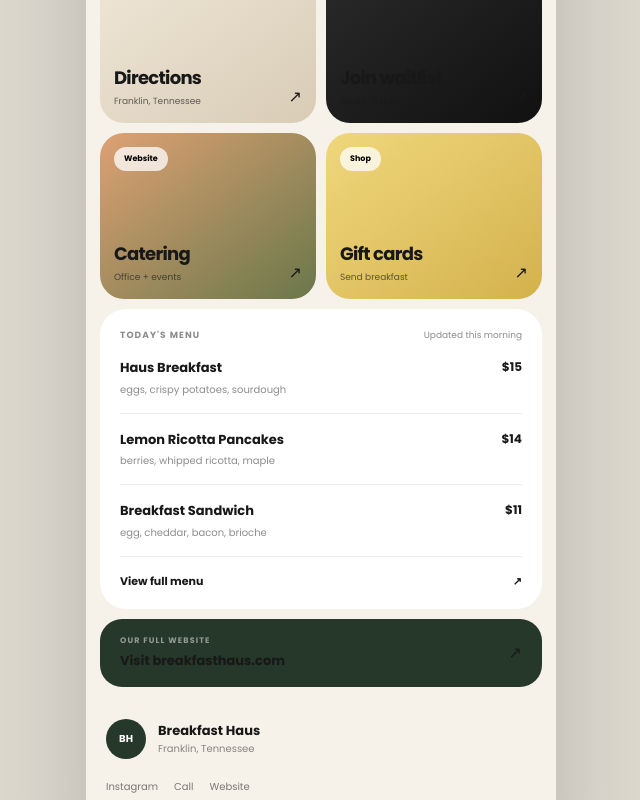
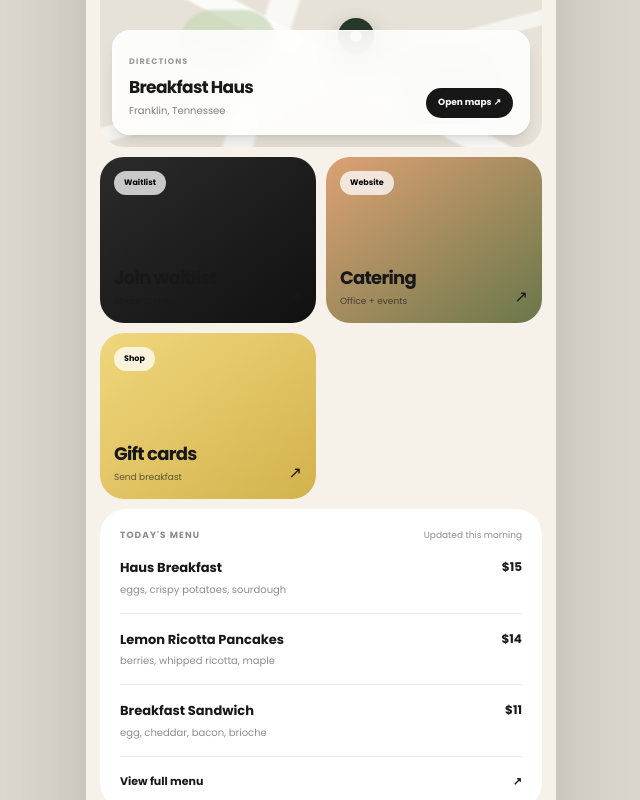
Before and after one commit to emmawest302-sketch/openstatus-web, a Next.js app: page /breakfast-haus in a window 1280 px wide. Shown: the part 900-1700 px from the top of the page, without its empty margins (319-959 px from the left). Built offline with nearby package versions, Linux system fonts and the light colour scheme.

Commit message:
Turn Directions into a visual map block

```diff
--- a/src/app/breakfast-haus/page.tsx
+++ b/src/app/breakfast-haus/page.tsx
@@ -3,14 +3,28 @@ import Link from 'next/link';
 const cards = [
   { title: 'Order now', sub: 'Pickup available', badge: 'Square', style: 'from-[#D5A56F] to-[#714A34] text-white' },
   { title: 'View menu', sub: 'Breakfast + lunch', badge: 'Menu', style: 'from-[#E9D39A] to-[#718052] text-[#182015]' },
-  { title: 'Directions', sub: 'Franklin, Tennessee', badge: 'Maps', style: 'from-[#F0E7D7] to-[#D8CCB6] text-[#1B1B1B]' },
   { title: 'Join waitlist', sub: 'About 15 min', badge: 'Waitlist', style: 'from-[#2B2B2B] to-[#111111] text-white' },
   { title: 'Catering', sub: 'Office + events', badge: 'Website', style: 'from-[#DDA174] to-[#6A774A] text-white' },
   { title: 'Gift cards', sub: 'Send breakfast', badge: 'Shop', style: 'from-[#F0D77C] to-[#D3B24C] text-[#201D11]' },
 ];
 
-function Arrow() {
-  return <span aria-hidden="true">↗</span>;
+function Arrow() { return <span aria-hidden="true">↗</span>; }
+
+function MapBlock() {
+  return (
+    <a href="https://www.google.com/maps/search/?api=1&query=Franklin%2C%20Tennessee" target="_blank" rel="noreferrer" className="relative col-span-2 min-h-[190px] overflow-hidden rounded-[24px] bg-[#E7E2D7] text-[#1A1A18]">
+      <div className="absolute inset-0 opacity-90" style={{ backgroundImage: 'linear-gradient(28deg, transparent 45%, rgba(255,255,255,.95) 46%, rgba(255,255,255,.95) 51%, transparent 52%), linear-gradient(108deg, transparent 36%, rgba(255,255,255,.82) 37%, rgba(255,255,255,.82) 42%, transparent 43%), linear-gradient(165deg, transparent 55%, rgba(255,255,255,.7) 56%, rgba(255,255,255,.7) 60%, transparent 61%)' }} />
+      <div className="absolute left-[18%] top-[28%] h-16 w-24 rounded-full bg-[#CAD9B8]/75 blur-[1px]" />
+      <div className="absolute bottom-[12%] right-[9%] h-20 w-28 rounded-full bg-[#C8D8B4]/65" />
+      <div className="absolute left-[58%] top-[42%] h-9 w-9 -translate-x-1/2 -translate-y-1/2 rounded-full bg-[#263829] shadow-[0_8px_22px_rgba(0,0,0,.25)]">
+        <span className="absolute left-1/2 top-1/2 h-3 w-3 -translate-x-1/2 -translate-y-1/2 rounded-full bg-white" />
+      </div>
+      <div className="absolute inset-x-3 bottom-3 flex items-end justify-between rounded-[18px] border border-white/70 bg-white/88 p-4 shadow-lg backdrop-blur-xl">
+        <div><span className="text-[8px] font-bold uppercase tracking-[0.14em] text-black/40">Directions</span><strong className="mt-1 block text-[17px] tracking-[-0.04em]">Breakfast Haus</strong><span className="mt-0.5 block text-[10px] text-black/50">Franklin, Tennessee</span></div>
+        <span className="rounded-full bg-[#171717] px-3 py-2 text-[9px] font-bold text-white">Open maps ↗</span>
+      </div>
+    </a>
+  );
 }
 
 export default function BreakfastHausPage() {
@@ -20,77 +34,26 @@ export default function BreakfastHausPage() {
         <section className="relative flex h-[410px] flex-col justify-between overflow-hidden px-5 py-5 text-white">
           <div className="absolute inset-0 bg-[radial-gradient(circle_at_20%_25%,#efd5a1_0_9%,transparent_24%),radial-gradient(circle_at_65%_42%,#c57b4f_0_10%,transparent_28%),radial-gradient(circle_at_72%_70%,#6c7d51_0_12%,transparent_30%),linear-gradient(145deg,#6e412f,#d0a06e_38%,#31402f)]" />
           <div className="absolute inset-0 bg-gradient-to-b from-black/10 via-black/15 to-black/60" />
-
-          <div className="relative z-10 flex items-center justify-between">
-            <div className="grid h-12 w-12 place-items-center rounded-full bg-white/90 text-xs font-extrabold text-[#263829] shadow-lg">BH</div>
-            <button className="grid h-12 w-12 place-items-center rounded-full border border-white/30 bg-white/15 text-lg backdrop-blur-xl" aria-label="More options">•••</button>
-          </div>
-
-          <div className="relative z-10 pb-5">
-            <p className="text-[10px] font-bold tracking-[0.18em] text-white/70">BREAKFAST · BRUNCH · COFFEE</p>
-            <h1 className="mt-2 text-[44px] font-bold leading-[0.95] tracking-[-0.06em]">Breakfast Haus</h1>
-            <p className="mt-3 max-w-[330px] text-[14px] leading-6 text-white/80">Bright mornings, strong coffee, really good breakfast.</p>
-          </div>
+          <div className="relative z-10 flex items-center justify-between"><div className="grid h-12 w-12 place-items-center rounded-full bg-white/90 text-xs font-extrabold text-[#263829] shadow-lg">BH</div><button className="grid h-12 w-12 place-items-center rounded-full border border-white/30 bg-white/15 text-lg backdrop-blur-xl" aria-label="More options">•••</button></div>
+          <div className="relative z-10 pb-5"><p className="text-[10px] font-bold tracking-[0.18em] text-white/70">BREAKFAST · BRUNCH · COFFEE</p><h1 className="mt-2 text-[44px] font-bold leading-[0.95] tracking-[-0.06em]">Breakfast Haus</h1><p className="mt-3 max-w-[330px] text-[14px] leading-6 text-white/80">Bright mornings, strong coffee, really good breakfast.</p></div>
         </section>
 
         <section className="relative z-20 mx-3.5 -mt-7 rounded-[28px] border border-white/70 bg-white/85 p-5 shadow-[0_18px_50px_rgba(0,0,0,0.12)] backdrop-blur-2xl" aria-label="Live business status">
-          <div className="flex items-start justify-between gap-3">
-            <div>
-              <p className="flex items-center gap-2 text-[9px] font-bold tracking-[0.16em] text-[#3D7150]"><span className="h-2 w-2 rounded-full bg-[#55B979] shadow-[0_0_0_4px_rgba(85,185,121,0.13)]" /> LIVE STATUS</p>
-              <h2 className="mt-2 text-[31px] font-bold tracking-[-0.05em]">Open now</h2>
-              <p className="mt-1 text-[13px] text-black/55">Closes at 3:00 PM</p>
-            </div>
-            <span className="rounded-full border border-black/10 px-2.5 py-1.5 text-[8px] font-bold tracking-[0.12em]">LIVE</span>
-          </div>
-          <div className="mt-4 flex flex-wrap gap-2">
-            <span className="rounded-full bg-[#F1ECE3] px-3 py-2 text-[10px] font-medium">Breakfast served all day</span>
-            <span className="rounded-full bg-[#F1ECE3] px-3 py-2 text-[10px] font-medium">Pickup available</span>
-          </div>
+          <div className="flex items-start justify-between gap-3"><div><p className="flex items-center gap-2 text-[9px] font-bold tracking-[0.16em] text-[#3D7150]"><span className="h-2 w-2 rounded-full bg-[#55B979] shadow-[0_0_0_4px_rgba(85,185,121,0.13)]" /> LIVE STATUS</p><h2 className="mt-2 text-[31px] font-bold tracking-[-0.05em]">Open now</h2><p className="mt-1 text-[13px] text-black/55">Closes at 3:00 PM</p></div><span className="rounded-full border border-black/10 px-2.5 py-1.5 text-[8px] font-bold tracking-[0.12em]">LIVE</span></div>
+          <div className="mt-4 flex flex-wrap gap-2"><span className="rounded-full bg-[#F1ECE3] px-3 py-2 text-[10px] font-medium">Breakfast served all day</span><span className="rounded-full bg-[#F1ECE3] px-3 py-2 text-[10px] font-medium">Pickup available</span></div>
         </section>
 
-        <section className="grid grid-cols-2 gap-2 px-3.5 pt-3" id="links">
-          <a className="flex min-h-14 items-center justify-between rounded-[18px] bg-[#171717] px-4 text-[12px] font-bold text-white" href="#menu"><span>Order breakfast</span><Arrow /></a>
-          <a className="flex min-h-14 items-center justify-between rounded-[18px] bg-white px-4 text-[12px] font-bold" href="#menu"><span>See today&apos;s menu</span><Arrow /></a>
+        <section className="grid grid-cols-2 gap-2 px-3.5 pt-3" id="links"><a className="flex min-h-14 items-center justify-between rounded-[18px] bg-[#171717] px-4 text-[12px] font-bold text-white" href="#menu"><span>Order breakfast</span><Arrow /></a><a className="flex min-h-14 items-center justify-between rounded-[18px] bg-white px-4 text-[12px] font-bold" href="#menu"><span>See today&apos;s menu</span><Arrow /></a></section>
+
+        <section className="grid grid-cols-2 gap-2.5 px-3.5 pt-2.5">
+          {cards.slice(0,2).map((card) => <a key={card.title} href="#footer" className={`flex min-h-[166px] flex-col justify-between rounded-[24px] bg-gradient-to-br p-3.5 ${card.style}`}><span className="w-fit rounded-full bg-white/75 px-2.5 py-1.5 text-[8px] font-bold text-black">{card.badge}</span><div className="flex items-end justify-between gap-3"><div><strong className="block text-[18px] font-bold tracking-[-0.04em]">{card.title}</strong><span className="mt-1 block text-[9px] opacity-65">{card.sub}</span></div><Arrow /></div></a>)}
+          <MapBlock />
+          {cards.slice(2).map((card) => <a key={card.title} href="#footer" className={`flex min-h-[166px] flex-col justify-between rounded-[24px] bg-gradient-to-br p-3.5 ${card.style}`}><span className="w-fit rounded-full bg-white/75 px-2.5 py-1.5 text-[8px] font-bold text-black">{card.badge}</span><div className="flex items-end justify-between gap-3"><div><strong className="block text-[18px] font-bold tracking-[-0.04em]">{card.title}</strong><span className="mt-1 block text-[9px] opacity-65">{card.sub}</span></div><Arrow /></div></a>)}
         </section>
 
-        <section className="grid grid-cols-2 gap-2.5 px-3.5 pt-2.5">
-          {cards.map((card) => (
-            <a key={card.title} href="#footer" className={`flex min-h-[166px] flex-col justify-between rounded-[24px] bg-gradient-to-br p-3.5 ${card.style}`}>
-              <span className="w-fit rounded-full bg-white/75 px-2.5 py-1.5 text-[8px] font-bold text-black">{card.badge}</span>
-              <div className="flex items-end justify-between gap-3">
-                <div>
-                  <strong className="block text-[18px] font-bold tracking-[-0.04em]">{card.title}</strong>
-                  <span className="mt-1 block text-[9px] opacity-65">{card.sub}</span>
-                </div>
-                <Arrow />
-              </div>
-            </a>
-          ))}
-        </section>
-
-        <section className="mx-3.5 mt-2.5 rounded-[26px] bg-white p-5" id="menu">
-          <div className="flex items-center justify-between text-[9px] text-black/45"><span className="font-bold tracking-[0.12em]">TODAY&apos;S MENU</span><span>Updated this morning</span></div>
-          {[
-            ['Haus Breakfast', 'eggs, crispy potatoes, sourdough', '$15'],
-            ['Lemon Ricotta Pancakes', 'berries, whipped ricotta, maple', '$14'],
-            ['Breakfast Sandwich', 'egg, cheddar, bacon, brioche', '$11'],
-          ].map(([name, desc, price]) => (
-            <div key={name} className="flex items-start justify-between border-b border-black/8 py-4">
-              <div><strong className="block text-[13px]">{name}</strong><span className="mt-1 block text-[10px] text-black/45">{desc}</span></div><b className="text-[12px]">{price}</b>
-            </div>
-          ))}
-          <a className="mt-4 flex items-center justify-between text-[11px] font-bold" href="#footer">View full menu <Arrow /></a>
-        </section>
-
-        <a className="mx-3.5 mt-2.5 flex items-center justify-between rounded-[22px] bg-[#263829] px-5 py-4 text-white" href="#footer">
-          <div><span className="block text-[8px] font-bold tracking-[0.14em] text-white/50">OUR FULL WEBSITE</span><strong className="mt-1 block text-[13px]">Visit breakfasthaus.com</strong></div><Arrow />
-        </a>
-
-        <footer className="px-5 pb-8 pt-8" id="footer">
-          <div className="flex items-center gap-3"><span className="grid h-10 w-10 place-items-center rounded-full bg-[#263829] text-[10px] font-extrabold text-white">BH</span><div><strong className="block text-[13px]">Breakfast Haus</strong><span className="block text-[10px] text-black/45">Franklin, Tennessee</span></div></div>
-          <div className="mt-5 flex gap-4 text-[10px] text-black/50"><span>Instagram</span><span>Call</span><span>Website</span></div>
-          <Link href="/" className="mt-7 block text-center text-[9px] font-semibold uppercase tracking-[0.13em] text-black/35">Powered by OpenStatus</Link>
-        </footer>
+        <section className="mx-3.5 mt-2.5 rounded-[26px] bg-white p-5" id="menu"><div className="flex items-center justify-between text-[9px] text-black/45"><span className="font-bold tracking-[0.12em]">TODAY&apos;S MENU</span><span>Updated this morning</span></div>{[['Haus Breakfast','eggs, crispy potatoes, sourdough','$15'],['Lemon Ricotta Pancakes','berries, whipped ricotta, maple','$14'],['Breakfast Sandwich','egg, cheddar, bacon, brioche','$11']].map(([name,desc,price]) => <div key={name} className="flex items-start justify-between border-b border-black/8 py-4"><div><strong className="block text-[13px]">{name}</strong><span className="mt-1 block text-[10px] text-black/45">{desc}</span></div><b className="text-[12px]">{price}</b></div>)}<a className="mt-4 flex items-center justify-between text-[11px] font-bold" href="#footer">View full menu <Arrow /></a></section>
+        <a className="mx-3.5 mt-2.5 flex items-center justify-between rounded-[22px] bg-[#263829] px-5 py-4 text-white" href="#footer"><div><span className="block text-[8px] font-bold tracking-[0.14em] text-white/50">OUR FULL WEBSITE</span><strong className="mt-1 block text-[13px]">Visit breakfasthaus.com</strong></div><Arrow /></a>
+        <footer className="px-5 pb-8 pt-8" id="footer"><div className="flex items-center gap-3"><span className="grid h-10 w-10 place-items-center rounded-full bg-[#263829] text-[10px] font-extrabold text-white">BH</span><div><strong className="block text-[13px]">Breakfast Haus</strong><span className="block text-[10px] text-black/45">Franklin, Tennessee</span></div></div><div className="mt-5 flex gap-4 text-[10px] text-black/50"><span>Instagram</span><span>Call</span><span>Website</span></div><Link href="/" className="mt-7 block text-center text-[9px] font-semibold uppercase tracking-[0.13em] text-black/35">Powered by OpenStatus</Link></footer>
       </div>
     </main>
   );
```
